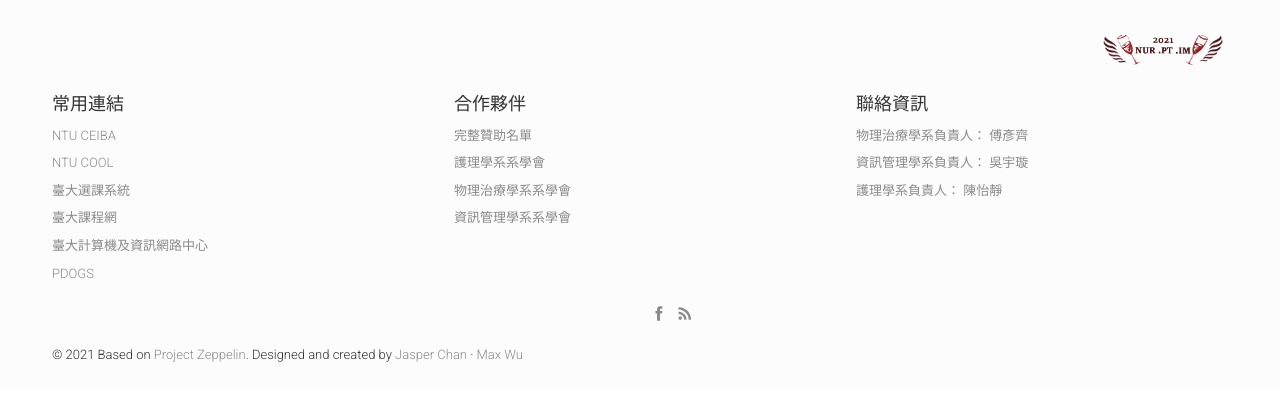
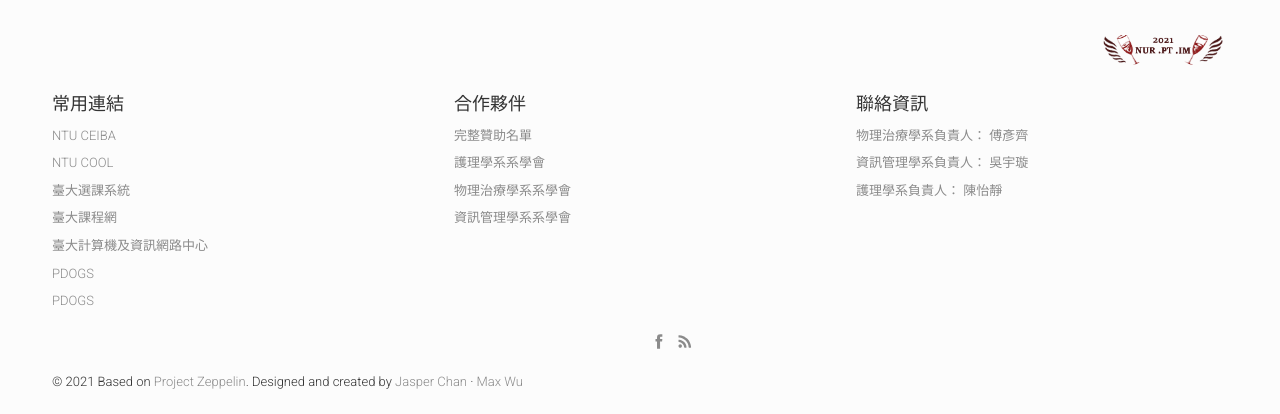
Before and after one commit to b09705045/Whose_Party, a Jekyll site: the page built from index.html, in a window 1280 px wide and 900 px high, scrolled down 3242 px, cut to the strip 486-900 px from the top of the window. Built offline with Jekyll 4.4.1, drawn with Linux system fonts in a browser that asks for light colours; nearby versions of some CDN libraries; comment, search, counter and statistics services are not loaded; before the commit the page ends 4115 px from its top, so only the background shows below that.

Commit message:
Minor update

```diff
--- a/_config.yml
+++ b/_config.yml
@@ -189,6 +189,8 @@ footerBlocks:
         - {link: "https://nol.ntu.edu.tw/nol/guest/index.php", text: "臺大課程網"}
         - {link: "http://www.cc.ntu.edu.tw/chinese/services/servicesqa.asp", text: "臺大計算機及資訊網路中心"}
         - {link: "https://pdogs.ntu.im/judge/", text: "PDOGS"}
+        - {link: "https://pdogs.ntu.im/judge/", text: "PDOGS"}
+
 
 
   - title: "合作夥伴"
```
